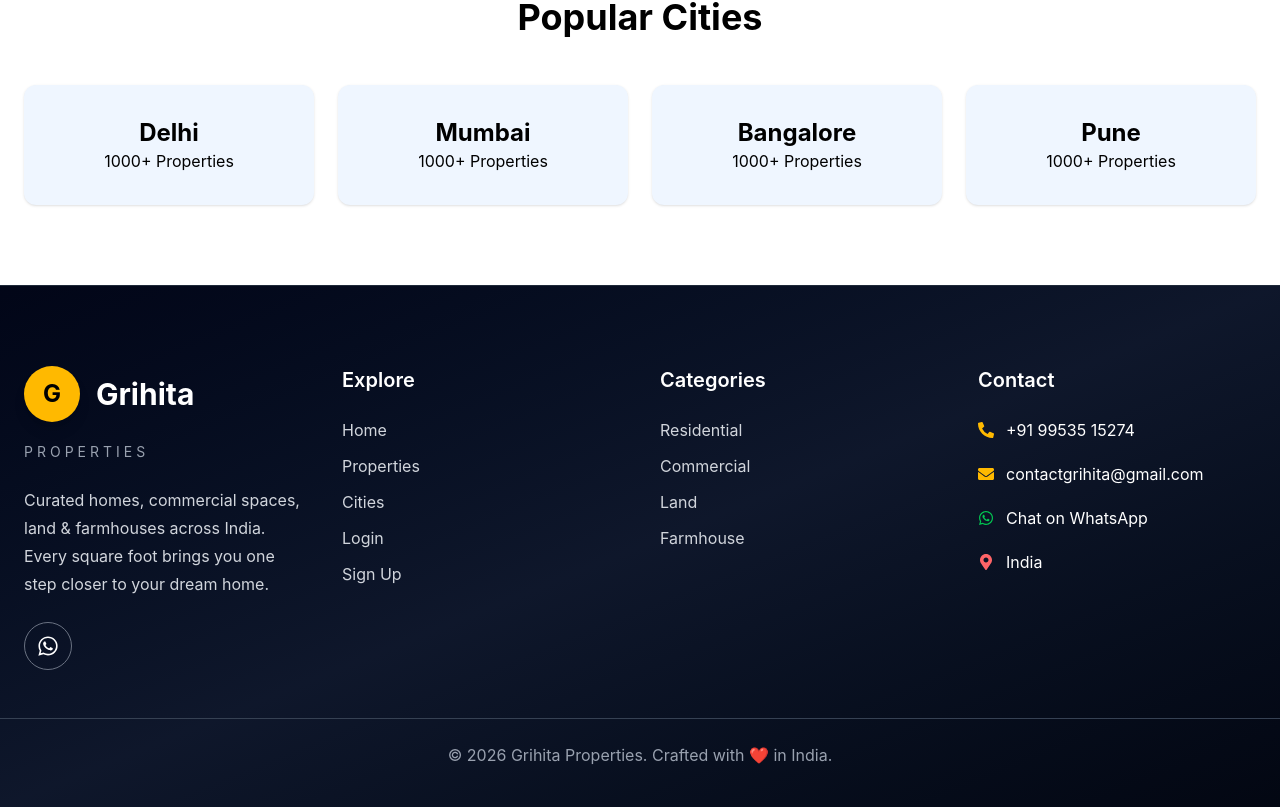
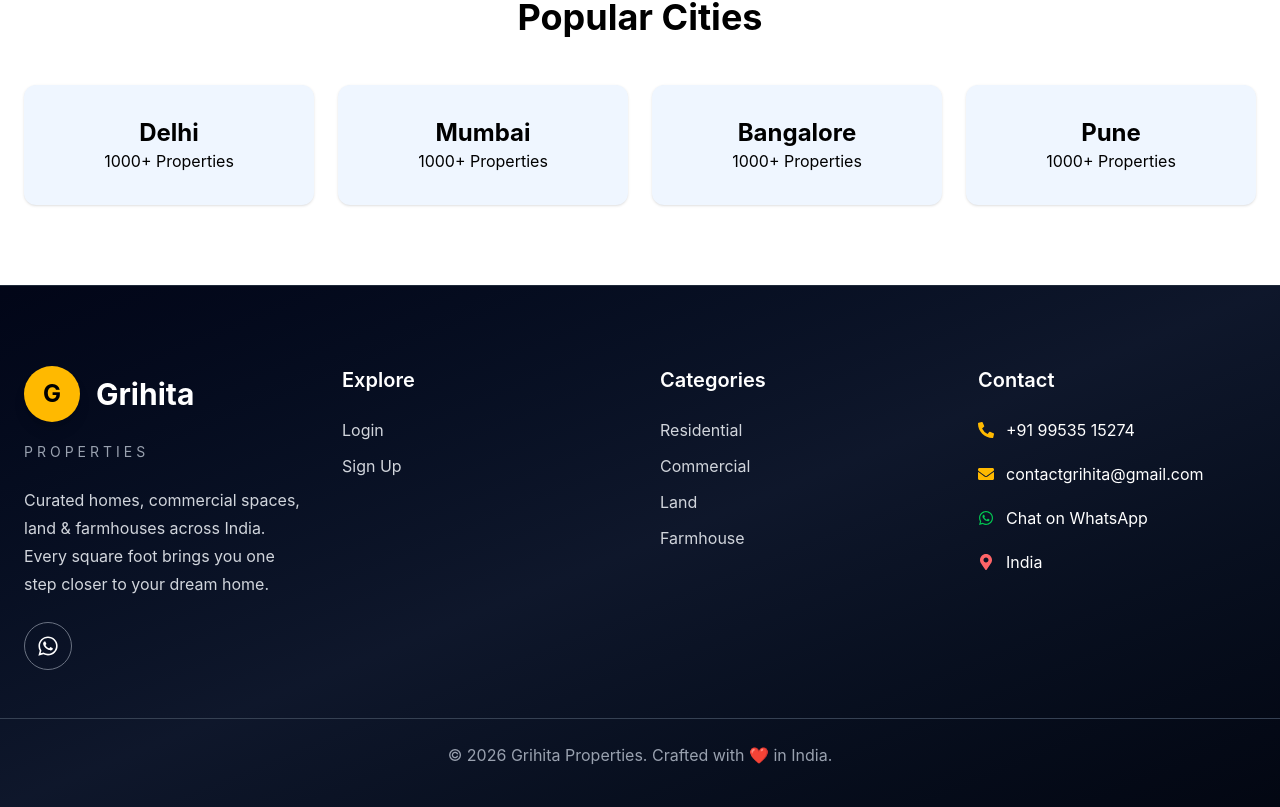
Before and after one commit to nishaghariyal/GrihitaProperties, a React (Vite) app in the folder Frontend/: page / in a window 1280 px wide. Shown: the part 2192-2999 px from the top of the page. Built offline with nearby package versions, Linux system fonts and the light colour scheme; no server answers.

Commit message:
Code Modified

```diff
--- a/Frontend/src/components/Footer.tsx
+++ b/Frontend/src/components/Footer.tsx
@@ -52,23 +52,6 @@ function Footer() {
 
           <ul className="space-y-3 text-gray-300">
 
-            <li>
-                <Link to="/" className="hover:text-amber-400 transition">
-                Home
-                </Link>
-            </li>
-
-            <li>
-                <Link to="/" className="hover:text-amber-400 transition">
-                Properties
-                </Link>
-            </li>
-
-            <li>
-                <Link to="/" className="hover:text-amber-400 transition">
-                Cities
-                </Link>
-            </li>
 
             <li>
                 <Link to="/login" className="hover:text-amber-400 transition">
```
